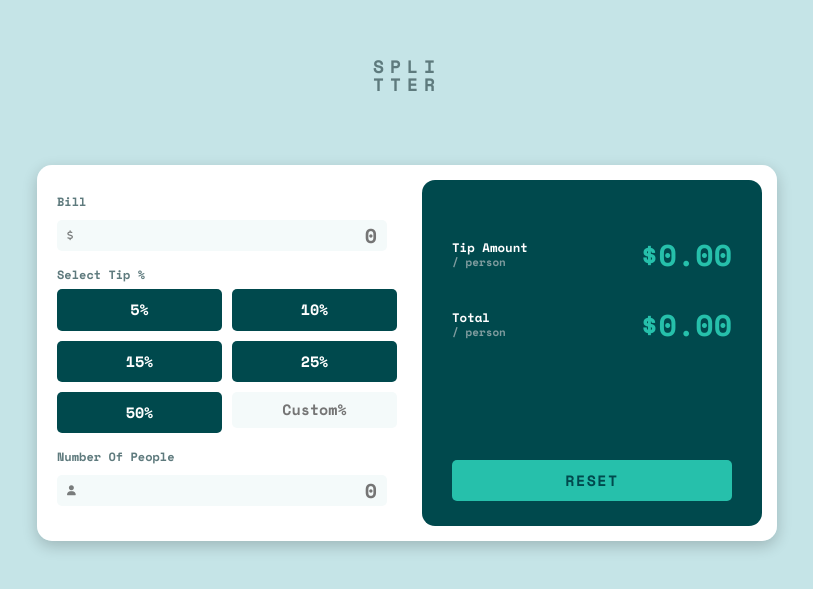
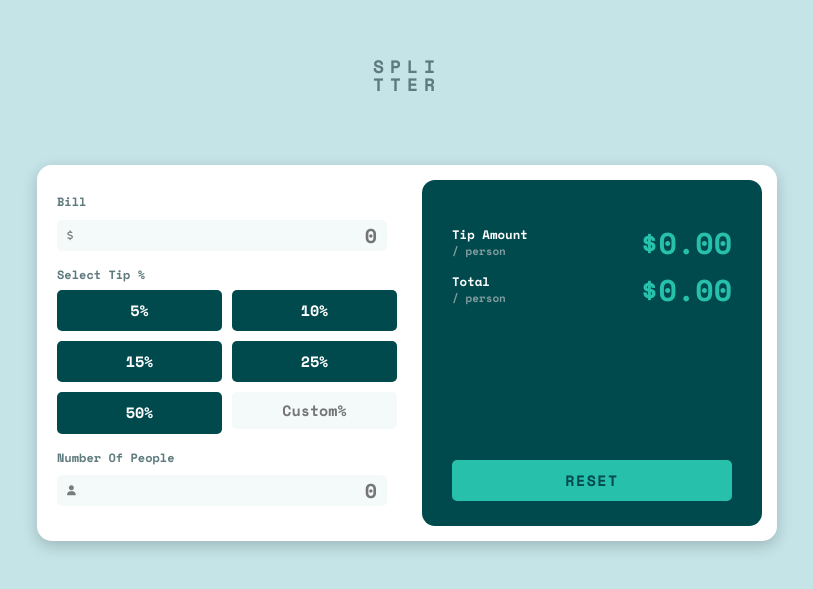
Before and after one commit to yishak621/Tip-calculator-webapp, a plain HTML site: page index.html in a window 1280 px wide. Shown: the part 107-696 px from the top of the page, without its empty margins (233-1046 px from the left). Drawn offline with nearby package versions, Linux system fonts and the light colour scheme.

Commit message:
deploy final error adjusted

```diff
--- a/index.html
+++ b/index.html
@@ -30,7 +30,9 @@
   <body>
     <header>
       <h1 class="card-title">spli <br />tter</h1>
-      <p class="sign sign-close">Please insert Bill or choose the tip rate</p>
+      <span class="sign sign-close"
+        >Please insert Bill or choose the tip rate</span
+      >
     </header>
     <main>
       <section>
@@ -68,18 +70,18 @@
               <!--amount-->
               <div class="amount">
                 <span class="amount__flex">
-                  <h2>Tip Amount</h2>
-                  <h3>/ person</h3>
+                  <span class="span__amount">Tip Amount</span>
+                  <span class="person">/ person</span>
                 </span>
-                <h1 class="price__tag" data-value="500">$0.00</h1>
+                <span class="price__tag" data-value="500">$0.00</span>
               </div>
               <!--total-->
               <div class="total">
                 <span class="total__flex">
-                  <h2>Total</h2>
-                  <h3>/ person</h3>
+                  <span class="span__total">Total</span>
+                  <span class="person">/ person</span>
                 </span>
-                <h1 class="total__tag" data-value="1000">$0.00</h1>
+                <span class="total__tag" data-value="1000">$0.00</span>
               </div>
               <!--reset btn-->
               <button class="btn btn__reset">reset</button>
--- a/styles/styles.css
+++ b/styles/styles.css
@@ -61,10 +61,13 @@ h4 {
 h1 {
   font-size: 3rem;
 }
-h2 {
+h2,
+.span__amount,
+.span__total {
   font-size: 2rem;
 }
-h3 {
+h3,
+.person {
   font-size: 1.25rem;
 }
 h4 {
@@ -283,13 +286,12 @@ span {
   flex-direction: column;
   row-gap: 0.3rem;
 }
-.amount__flex > h2,
-.total__flex > h2 {
+.amount__flex > .span__amount,
+.total__flex > .span__total {
   font-size: 1.24rem;
   color: var(--color-white);
 }
-.amount__flex > h3,
-.total__flex > h3 {
+.person {
   text-transform: lowercase;
   font-size: 1.1rem;
   color: var(--color-grayish-cyan);
```
